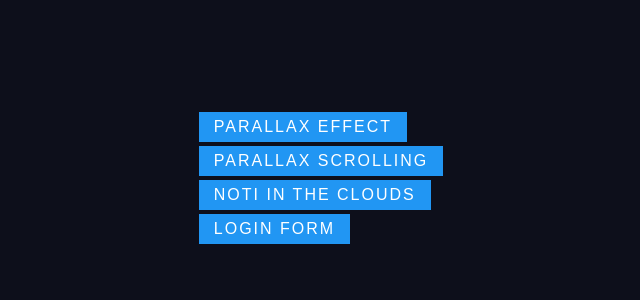
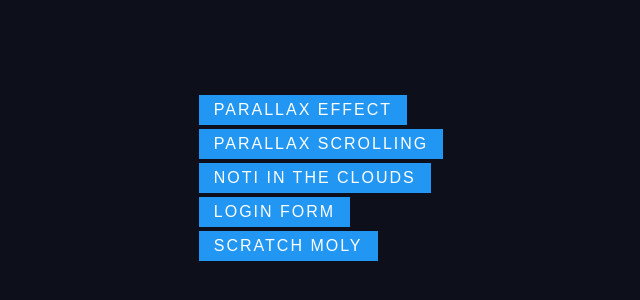
Before and after one commit to sagasu/fePlayground, a plain HTML site: page index.html in a window 1280 px wide. Shown: the part 220-520 px from the top of the page, without its empty margins (319-959 px from the left). Drawn offline with Linux system fonts and the light colour scheme.

Commit message:
updating landing page

```diff
--- a/index.html
+++ b/index.html
@@ -12,6 +12,7 @@
         <li data-text="Parallax scrolling"><a href="./parallaxScrolling/index.html" target="_blank">Parallax scrolling</a></li>
         <li data-text="Noti in the clouds"><a href="./clouds/index.html" target="_blank">Noti in the clouds</a></li>
         <li data-text="Login form"><a href="./loginForm/index.html" target="_blank">Login form</a></li>
+        <li data-text="Moly scratch"><a href="./scrachPad/index.html" target="_blank">Scratch Moly</a></li>
     </ul>
 </body>
 </html>
```
